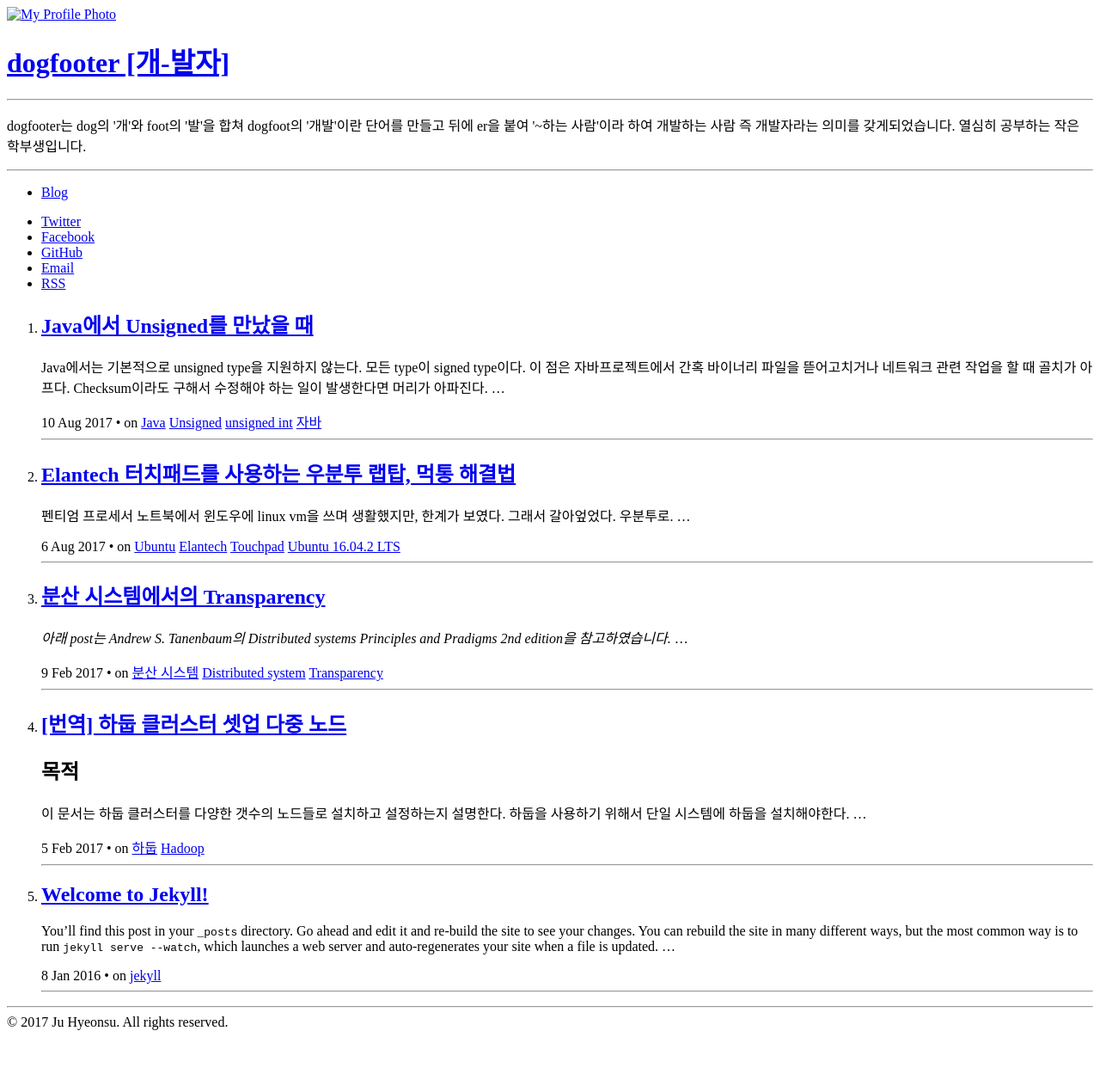
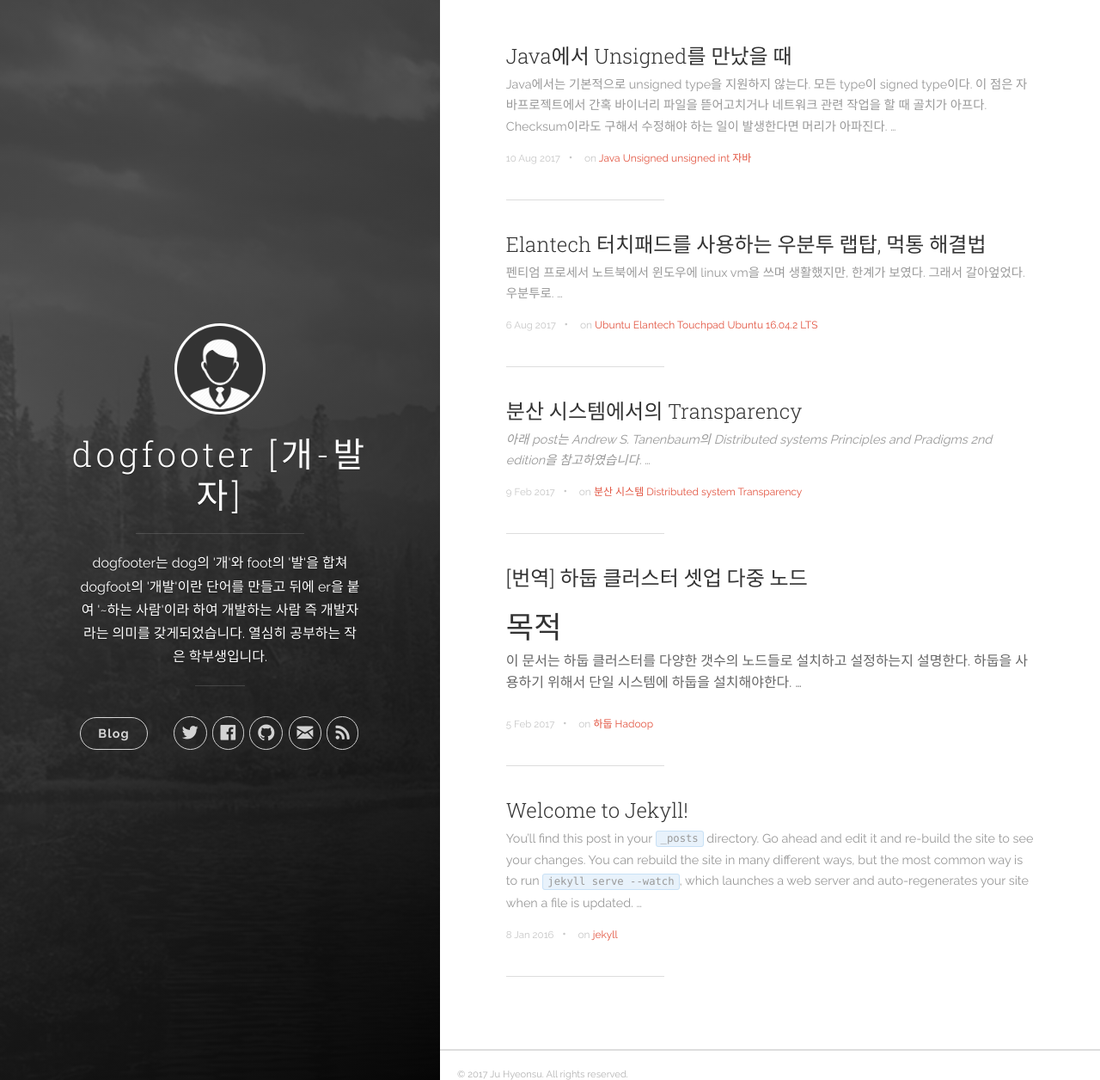
Before and after one commit to DogFooter/dogfooter.github.io, a Jekyll site: the page built from index.html, in a window 1280 px wide and 1256 px high. Shown: the whole window at 86% size. Built offline with Jekyll 4.4.1, drawn with Linux system fonts in a browser that asks for light colours; nearby versions of some CDN libraries; the list of posts is cut into pages by our own code.

Commit message:
image change

```diff
--- a/_config.yml
+++ b/_config.yml
@@ -6,7 +6,7 @@ description: > # this means to ignore newlines until "baseurl:"
 
 
  # the base hostname & protocol for your site, e.g. http://example.com
-baseurl: 'hello'
+baseurl: ''
 url: 'https://dogfooter.github.io'
 # google_analytics: 'UA-XXXXXX-X'
 # disqus_shortname: 'your-disqus-name'
--- a/_includes/head.html
+++ b/_includes/head.html
@@ -48,7 +48,8 @@
   <meta name="msapplication-TileImage" content="{{ "images/favicons/mstile-144x144.png" | prepend: site.baseurl }}">
   <meta name="theme-color" content="#ffffff">
 
-  <link rel="stylesheet" href="{{ "css/main.css" | prepend: site.baseurl }}?{{site.time | date: '%s%N'}}">
+  <!-- <link rel="stylesheet" href="{{ "css/main.css" | prepend: site.baseurl }}?{{site.time | date: '%s%N'}}"> -->
+  <link rel="stylesheet" href="/css/main.css?{{site.time | date: '%s%N'}}">
   <link rel="canonical" href="{{ page.url | replace:'index.html','' | prepend: site.baseurl | prepend: site.url }}">
   <link rel="alternate" type="application/rss+xml" title="{{ site.title }}" href="{{ site.baseurl }}feed.xml">
 </head>
```
